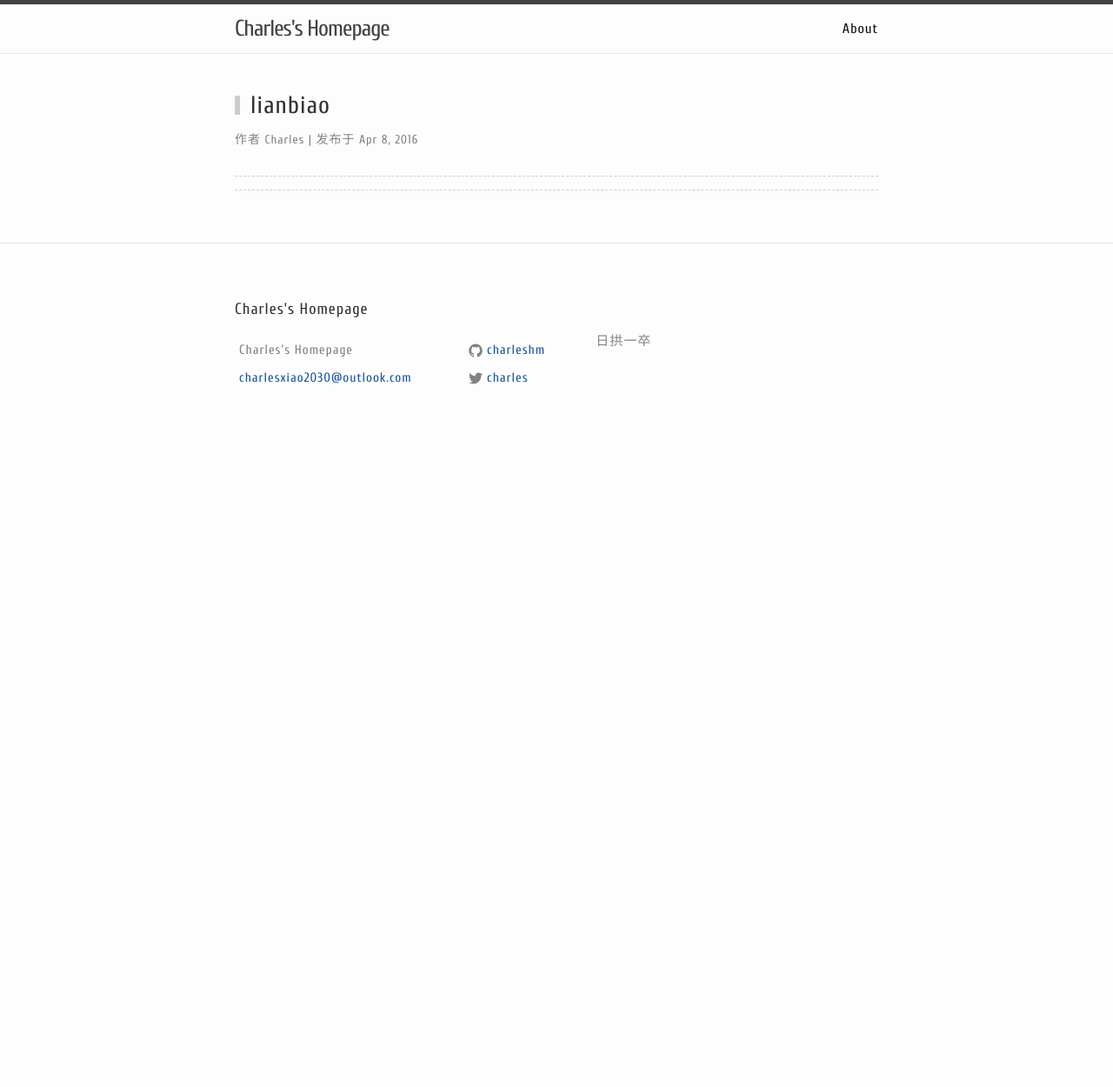
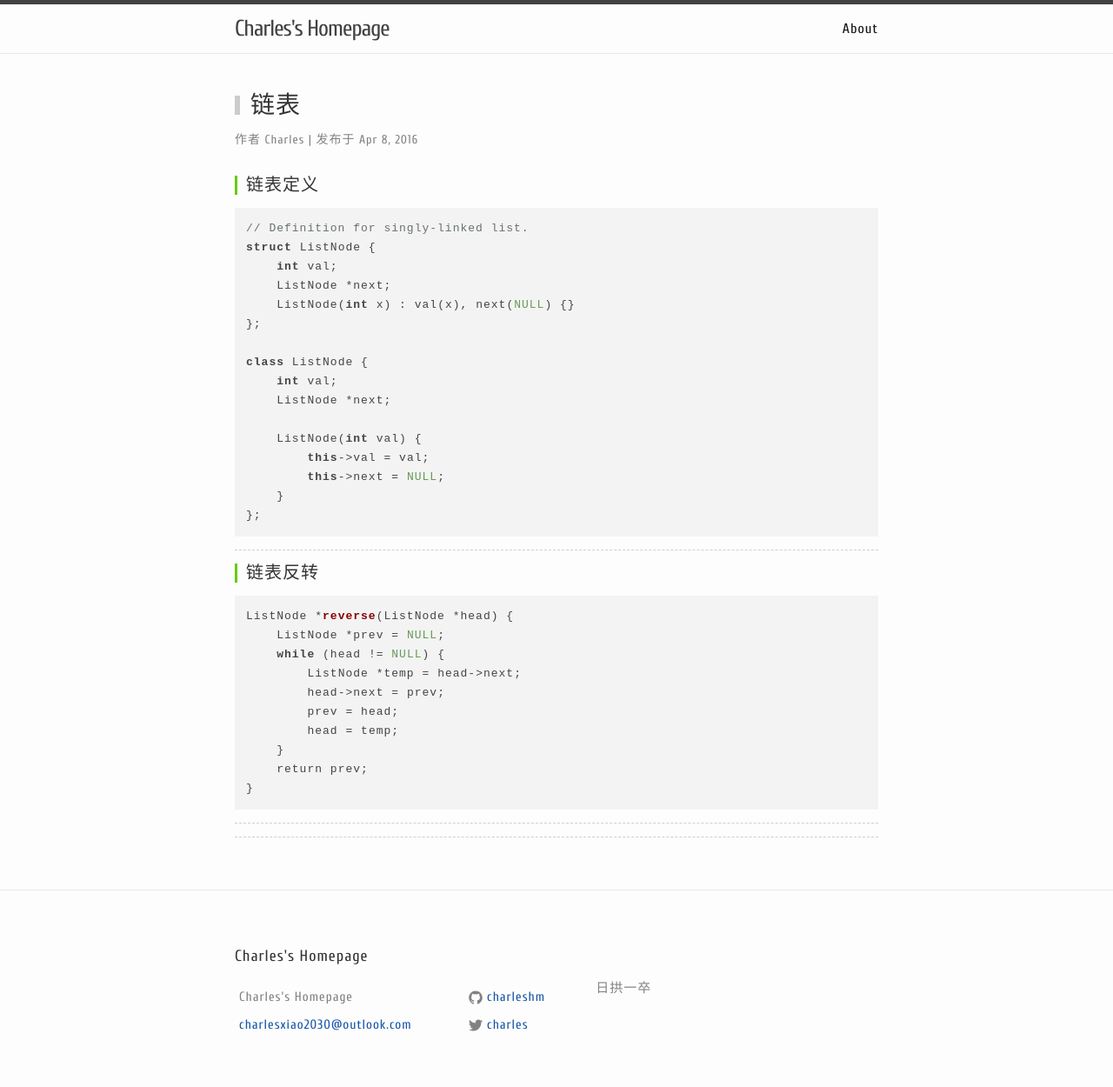
Before and after one commit to charleshm/charleshm.github.io, a Jekyll site: the page built from _posts/2016-04-08-Cplusplus-List.md, in a window 1280 px wide. Shown: the whole page at 87% size. Built offline with Jekyll 4.4.1, drawn with Linux system fonts in a browser that asks for light colours; nearby versions of some CDN libraries; comment, search, counter and statistics services are not loaded; before the commit the page ends 900 px from its top, so only the background shows below that.

Commit message:
c++ list

```diff
--- a/_posts/2016-04-08-Cplusplus-List.md
+++ b/_posts/2016-04-08-Cplusplus-List.md
@@ -2,7 +2,46 @@
 published: true
 author: Charles
 layout: post
-title:  "lianbiao"
+title:  "链表"
 date:   2016-04-08 14:28
 categories: 数据结构与算法
 ---
+
+#### 链表定义
+{% highlight c++ %}
+// Definition for singly-linked list.
+struct ListNode {
+    int val;
+    ListNode *next;
+    ListNode(int x) : val(x), next(NULL) {}
+};
+
+class ListNode {
+    int val;
+    ListNode *next;
+
+    ListNode(int val) {
+        this->val = val;
+        this->next = NULL;
+    }
+};
+{% endhighlight %}
+
+
+----------
+
+
+#### 链表反转
+
+{% highlight c++ %}
+ListNode *reverse(ListNode *head) {
+    ListNode *prev = NULL;
+    while (head != NULL) {
+        ListNode *temp = head->next;
+        head->next = prev;
+        prev = head;
+        head = temp;
+    }
+    return prev;
+}
+{% endhighlight %}
```
